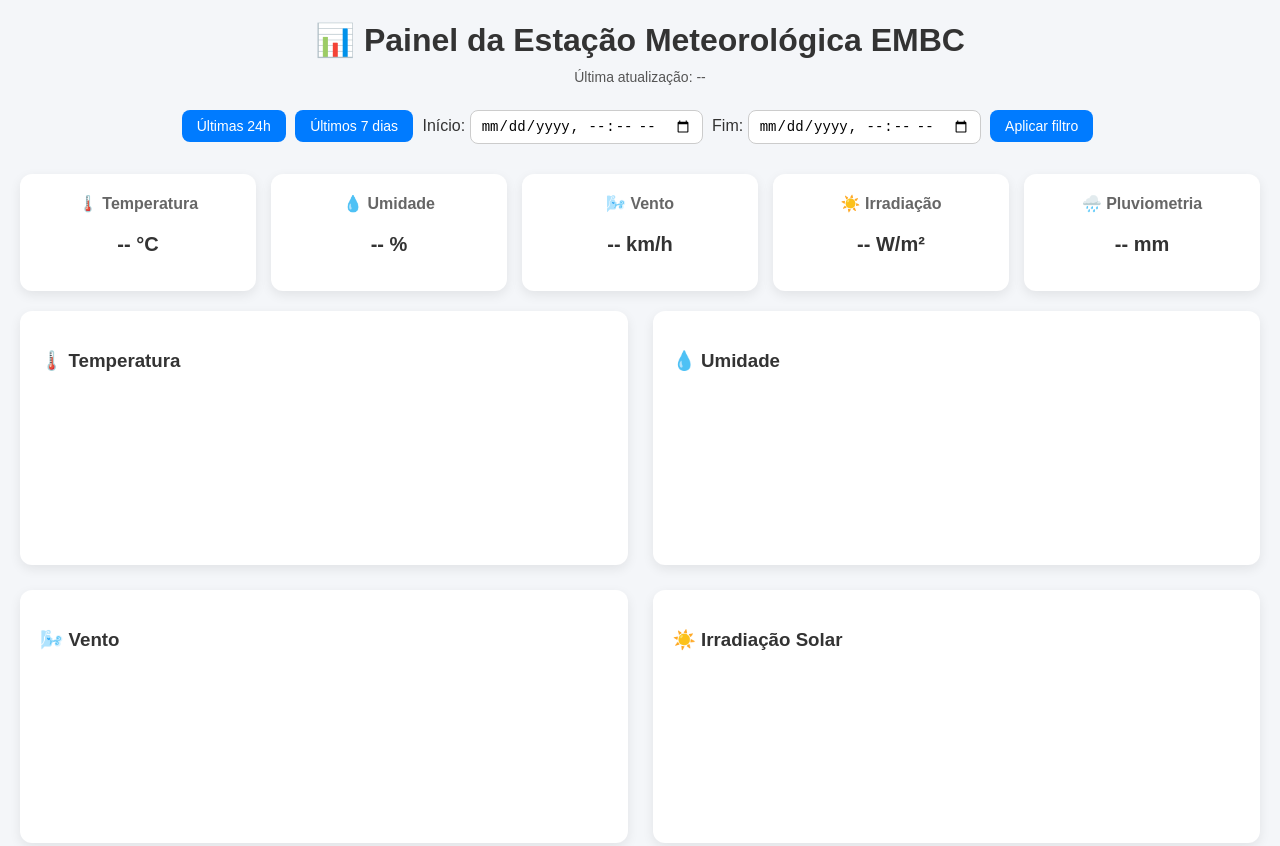
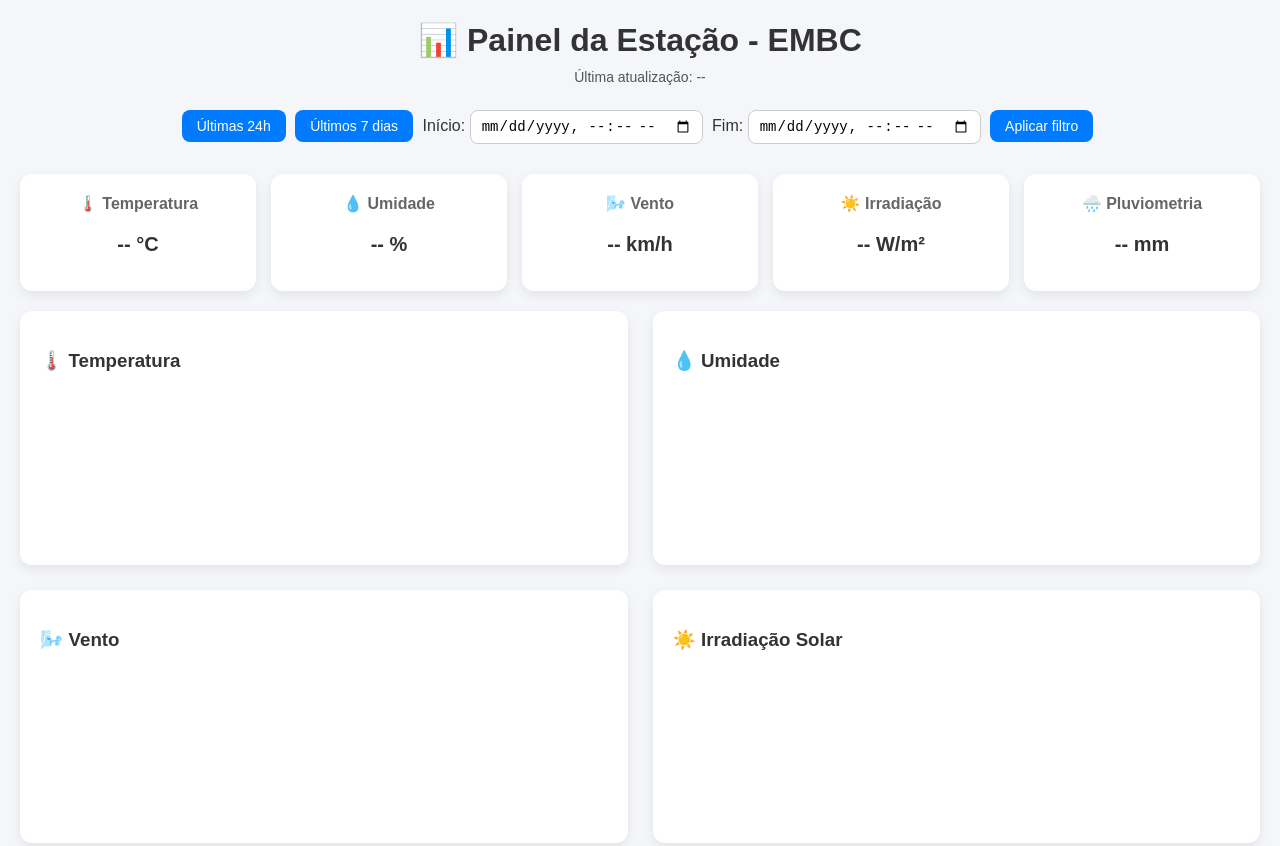
Before and after one commit to luis0davi/Estacao.EMBC, a plain HTML site: page index.html in a window 1280 px wide. Shown: the top 846 px of the page. Drawn offline with nearby package versions, Linux system fonts and the light colour scheme; no server answers.

Commit message:
Update index.html

```diff
--- a/index.html
+++ b/index.html
@@ -89,7 +89,7 @@
   </style>
 </head>
 <body>
-  <h1>📊 Painel da Estação Meteorológica EMBC</h1>
+  <h1>📊 Painel da Estação - EMBC</h1>
   <div id="ultimaAtualizacao">Última atualização: --</div>
 
   <!-- Filtros -->
```
